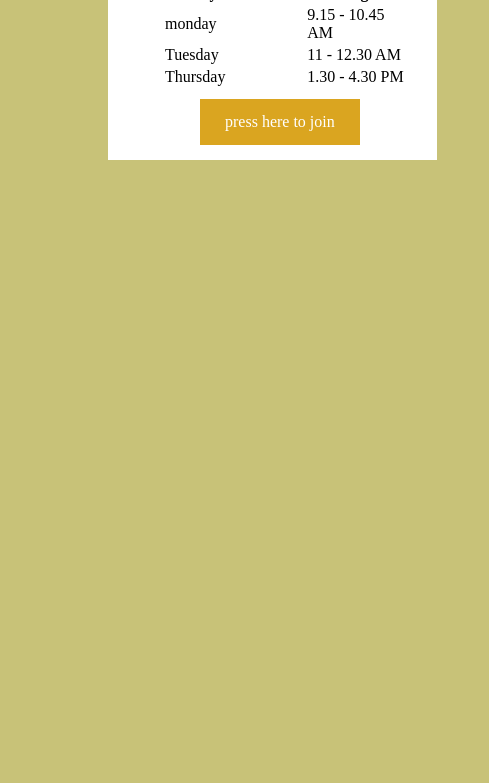
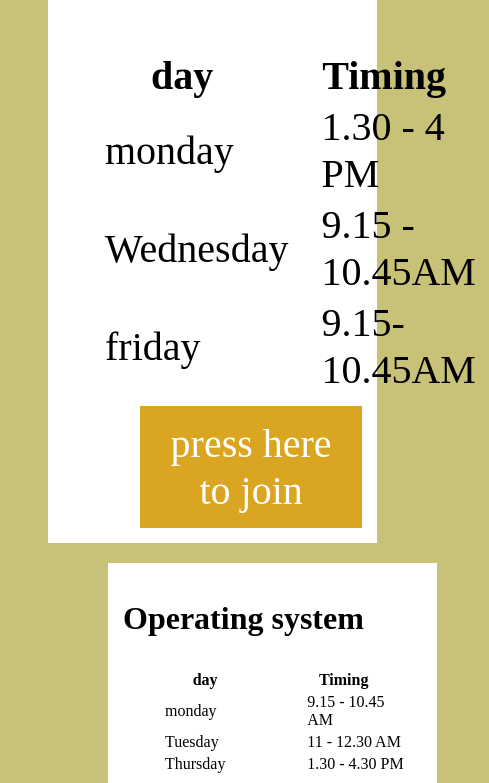
Before and after one commit to prabhuvnr/cse, a plain HTML site: page index.html in a window 390 px wide. Shown: the part 573-1356 px from the top of the page, 489 px wide, since content can reach past the window. Before the commit the page ends 844 px from the top, so only its background shows below. Drawn offline with Linux system fonts and the light colour scheme.

Commit message:
Update index.html

```diff
--- a/index.html
+++ b/index.html
@@ -67,7 +67,9 @@ padding:10px;}
 .class1{
 width:80%;
 margin-left:40px;
-margin-right:40px;}
+margin-right:40px;
+  font-size:40px;
+  padding:15px;}
 .button{margin-left:-40px;}
 }
 
```
